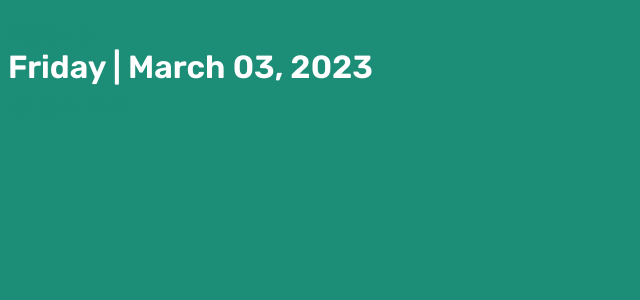
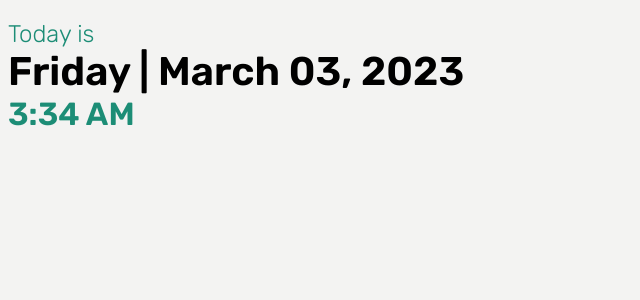
Before and after one commit to ni-lie/IskoTool, a Svelte app in the folder IskoTool/: page / in a window 1280 px wide. Shown: the top 300 px of the page, without its empty margins (0-640 px from the left). Built offline with nearby package versions, Linux system fonts and the light colour scheme.

Commit message:
refactor: adjust global styles

```diff
--- a/IskoTool/src/app.css
+++ b/IskoTool/src/app.css
@@ -8,10 +8,12 @@
     --orange-light: #ffc085;
     --orange-dark: #dfa46d;
     --orange-faded: #ffd4ac;
+    --white-bg: #f3f3f2;
 }
 
 .title {
   margin: 20px 0px;
+  font-size: 2.5rem;
 }
 
 h1 {
@@ -19,8 +21,7 @@ h1 {
 }
 
 body {
-  background-color: var(--evergreen-dark);
-  color: white;
+  background-color: var(--white-bg);
 }
 
 .pop-up {
```
